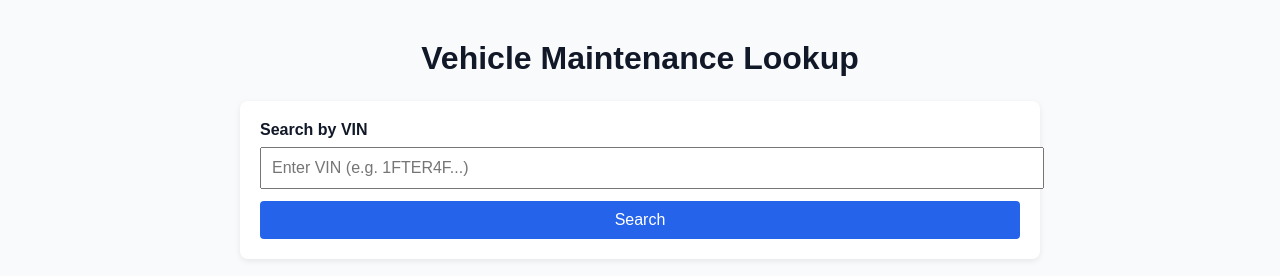
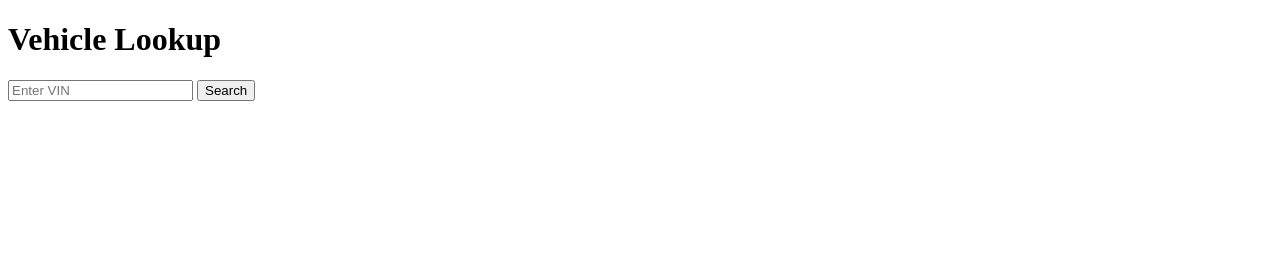
Before and after one commit to Jicenhour2026/vehicle-data-app, a plain HTML site: page index.html in a window 1280 px wide. Drawn offline with Linux system fonts and the light colour scheme.

Commit message:
Update index.html

```diff
--- a/index.html
+++ b/index.html
@@ -2,110 +2,49 @@
 <!DOCTYPE html>
 <html>
 <head>
-  <title>Vehicle Maintenance Lookup</title>
-  <meta name="viewport" content="width=device-width, initial-scale=1" />
-  <style>
-    body {
-      font-family: Arial, sans-serif;
-      max-width: 800px;
-      margin: 40px auto;
-      padding: 0 16px;
-      background: #f9fafb;
-      color: #111827;
-    }
-
-    h1 {
-      text-align: center;
-      margin-bottom: 24px;
-    }
-
-    .card {
-      background: white;
-      border-radius: 8px;
-      padding: 20px;
-      margin-bottom: 20px;
-      box-shadow: 0 2px 6px rgba(0,0,0,0.08);
-    }
-
-    label {
-      font-weight: bold;
-    }
-
-    input, button {
-      width: 100%;
-      padding: 10px;
-      margin-top: 8px;
-      font-size: 16px;
-    }
-
-    button {
-      background: #2563eb;
-      color: white;
-      border: none;
-      border-radius: 4px;
-      cursor: pointer;
-      margin-top: 12px;
-    }
-
-    button:hover {
-      background: #1d4ed8;
-    }
-
-    .section-title {
-      font-size: 18px;
-      margin-bottom: 8px;
-    }
-
-    .muted {
-      color: #6b7280;
-      font-size: 14px;
-    }
-
-    ul {
-      padding-left: 20px;
-    }
-  </style>
+  <title>Vehicle Lookup</title>
 </head>
-
 <body>
 
-<h1>Vehicle Maintenance Lookup</h1>
+<h1>Vehicle Lookup</h1>
 
-<div class="card">
-  <label for="vin">Search by VIN</label>
-  <input id="vin" placeholder="Enter VIN (e.g. 1FTER4F...)">
-  <button onclick="lookup()">Search</button>
-</div>
+<input id="vin" placeholder="Enter VIN">
+<button onclick="lookup()">Search</button>
 
-<div id="results"></div>
+<div id="result"></div>
 
 <script>
 async function lookup() {
   const vin = document.getElementById("vin").value.trim();
-  if (!vin) return alert("Please enter a VIN.");
+  if (!vin) {
+    alert("Enter a VIN");
+    return;
+  }
 
   const res = await fetch(`/api/lookup?vin=${vin}`);
   const data = await res.json();
-  render(data);
-}
 
-function render(data) {
-  const r = document.getElementById("results");
-
-  if (data.error) {
-    r.innerHTML = `<div class="card">${data.error}</div>`;
+  if (!data.vehicle) {
+    document.getElementById("result").innerHTML =
+      "<p>No vehicle data found.</p>";
     return;
   }
 
-  const v = data.vehicle;
+  let html = `
+    <h2>${data.vehicle.year} ${data.vehicle.make} ${data.vehicle.model}</h2>
+    <p>${data.vehicle.bodyClass || ""}</p>
+  `;
 
-  r.innerHTML = `
-    <div class="card">
-      <div class="section-title">🚗 Vehicle</div>
-      <div><strong>${v.year} ${v.make} ${v.model}</strong></div>
-      <div class="muted">${v.bodyClass || ""}</div>
-    </div>
-  `;
+  // ✅ Only render maintenance if it exists
+  if (data.maintenance && data.maintenance.length) {
+    html += "<h3>Maintenance</h3><ul>";
+    for (const m of data.maintenance) {
+      html += `<li><strong>${m.interval}</strong>: ${m.services.join(", ")}</li>`;
+    }
+    html += "</ul>";
+  }
+
+  document.getElementById("result").innerHTML = html;
 }
 </script>
 
```
